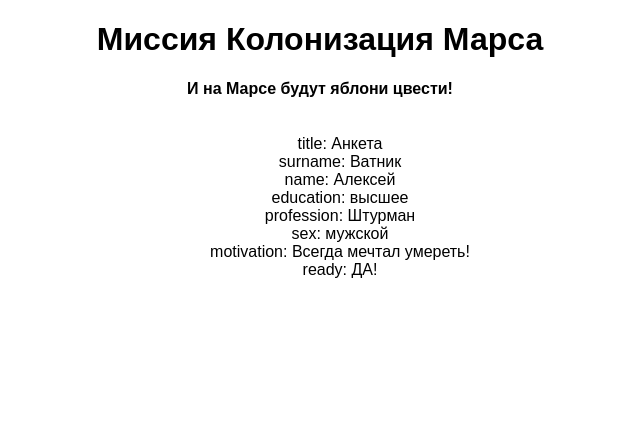
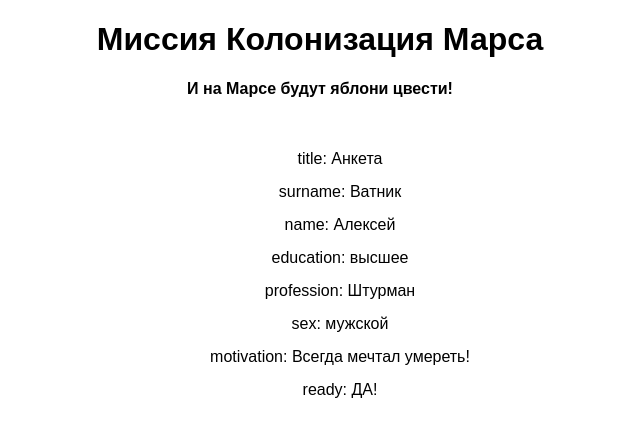
Before and after one commit to fairytallee/WEB, a Flask app: page /answer in a window 1280 px wide. Shown: the top 437 px of the page, without its empty margins (320-960 px from the left). Run offline with Flask 2, Linux system fonts and the light colour scheme.

Commit message:
version 1.8.2

```diff
--- a/templates/auto_answer.html
+++ b/templates/auto_answer.html
@@ -4,7 +4,7 @@
 	<div class="for_lists">
 		<ul style="list-style: none; display: inline-block;">
 			{% for key in keys %}
-			    <li>{{key}}: {{elems[loop.index0]}}</li>
+			    <li style="margin-top: 15px;">{{key}}: {{elems[loop.index0]}}</li>
 			{% endfor %}
 		</ul>
 	</div>
```
